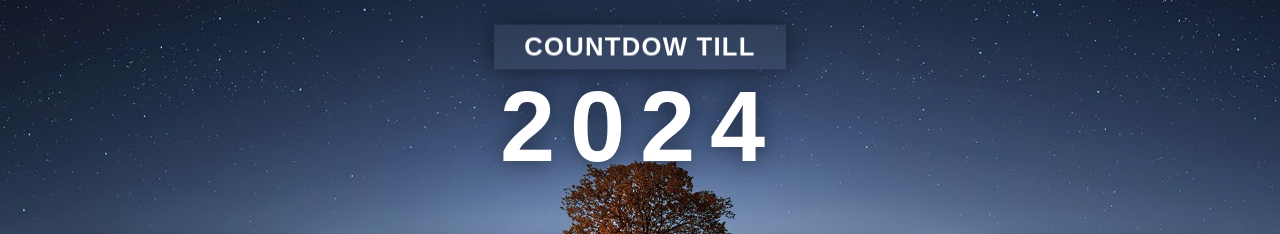
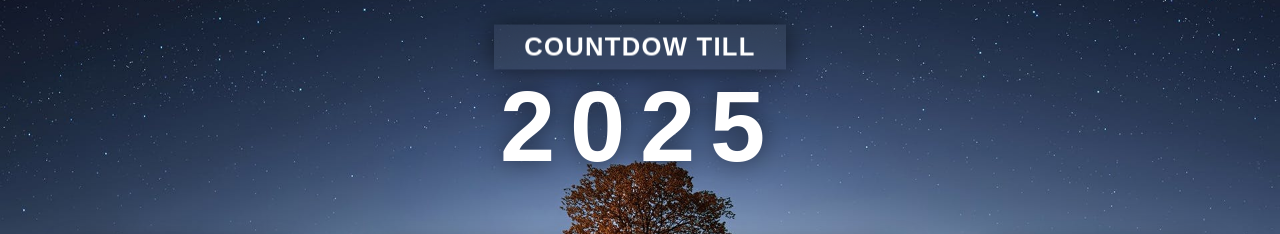
Before and after one commit to Piyushpawa/new-year-count, a plain HTML site: page index.html in a window 1280 px wide. Shown: the part 148-382 px from the top of the page. Drawn offline with Linux system fonts and the light colour scheme.

Commit message:
index.html

```diff
--- a/index.html
+++ b/index.html
@@ -10,7 +10,7 @@
     <div class="wrapper">
       <div class="heading">
         <h3>Countdow Till</h3>
-        <h1>2024</h1>
+        <h1>2025</h1>
       </div>
       <div class="countdown">
         <div class="box">
```
